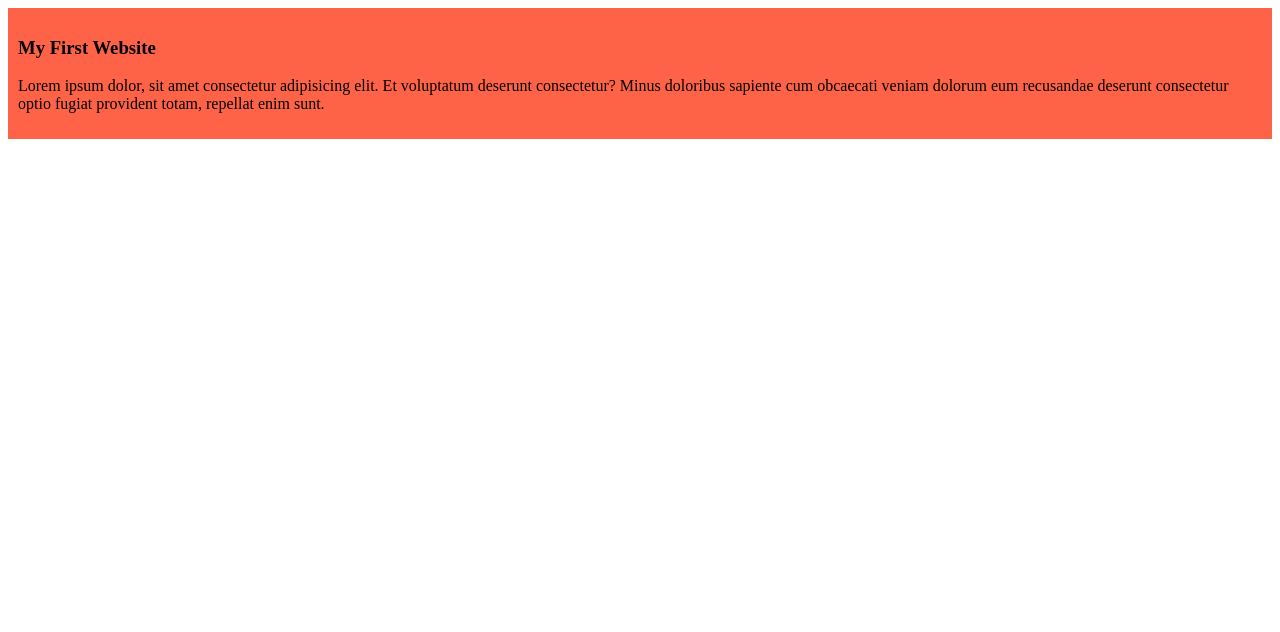
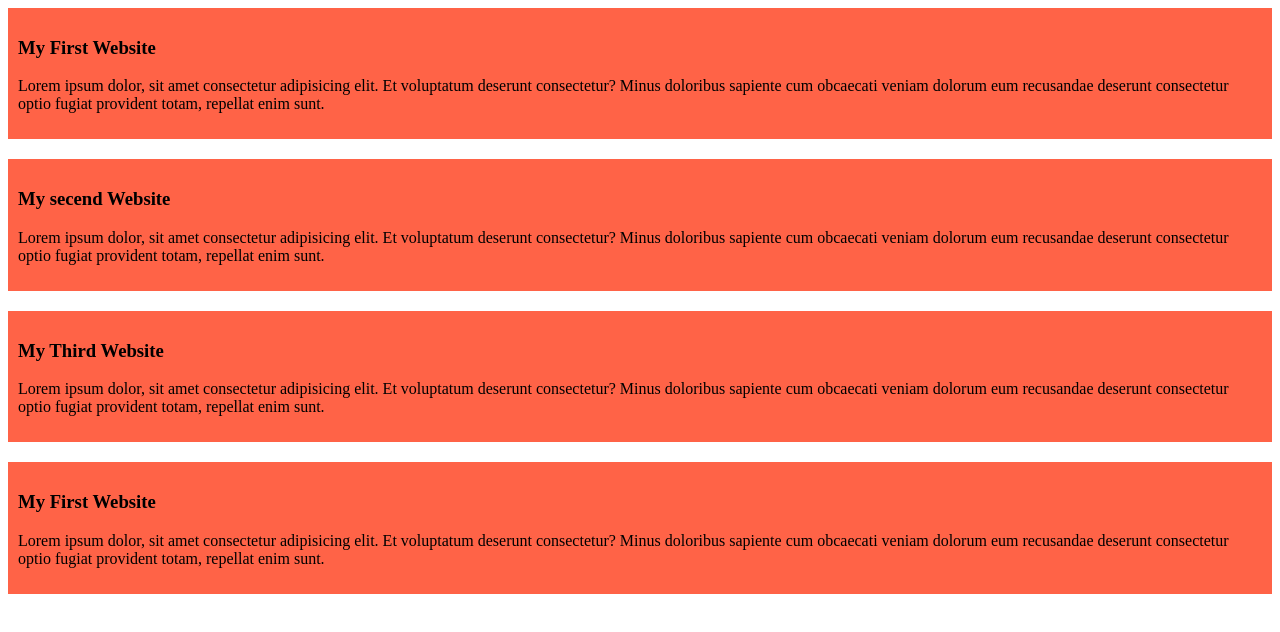
Before and after one commit to haseebvai1/my-simple-website, a plain HTML site: page index.html in a window 1280 px wide. Drawn offline with Linux system fonts and the light colour scheme.

Commit message:
added the secend and third blog

```diff
--- a/index.html
+++ b/index.html
@@ -15,6 +15,24 @@
       sapiente cum obcaecati veniam dolorum eum recusandae deserunt consectetur optio fugiat provident totam, repellat
       enim sunt.</p>
   </div>
+  <div>
+    <h3>My secend Website</h3>
+    <p>Lorem ipsum dolor, sit amet consectetur adipisicing elit. Et voluptatum deserunt consectetur? Minus doloribus
+      sapiente cum obcaecati veniam dolorum eum recusandae deserunt consectetur optio fugiat provident totam, repellat
+      enim sunt.</p>
+  </div>
+  <div>
+    <h3>My Third Website</h3>
+    <p>Lorem ipsum dolor, sit amet consectetur adipisicing elit. Et voluptatum deserunt consectetur? Minus doloribus
+      sapiente cum obcaecati veniam dolorum eum recusandae deserunt consectetur optio fugiat provident totam, repellat
+      enim sunt.</p>
+  </div>
+  <div>
+    <h3>My First Website</h3>
+    <p>Lorem ipsum dolor, sit amet consectetur adipisicing elit. Et voluptatum deserunt consectetur? Minus doloribus
+      sapiente cum obcaecati veniam dolorum eum recusandae deserunt consectetur optio fugiat provident totam, repellat
+      enim sunt.</p>
+  </div>
 </body>
 
 </html>
--- a/style/blog.css
+++ b/style/blog.css
@@ -1,4 +1,5 @@
 div{
   background-color: tomato;
   padding: 10px;
+  margin-bottom: 20px;
 }
```
